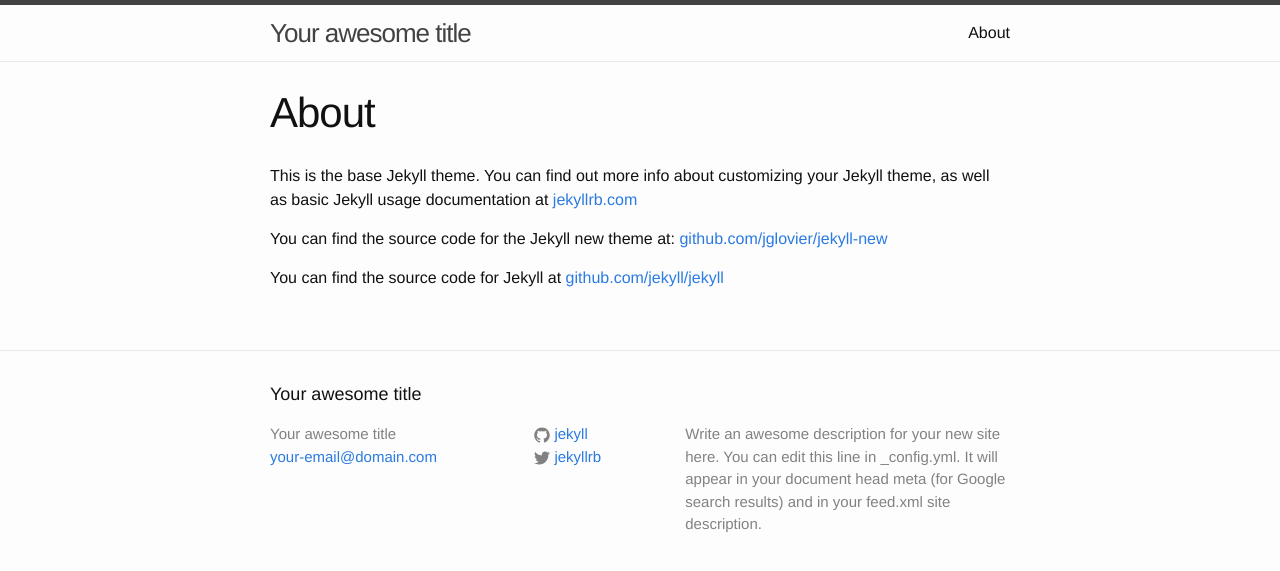
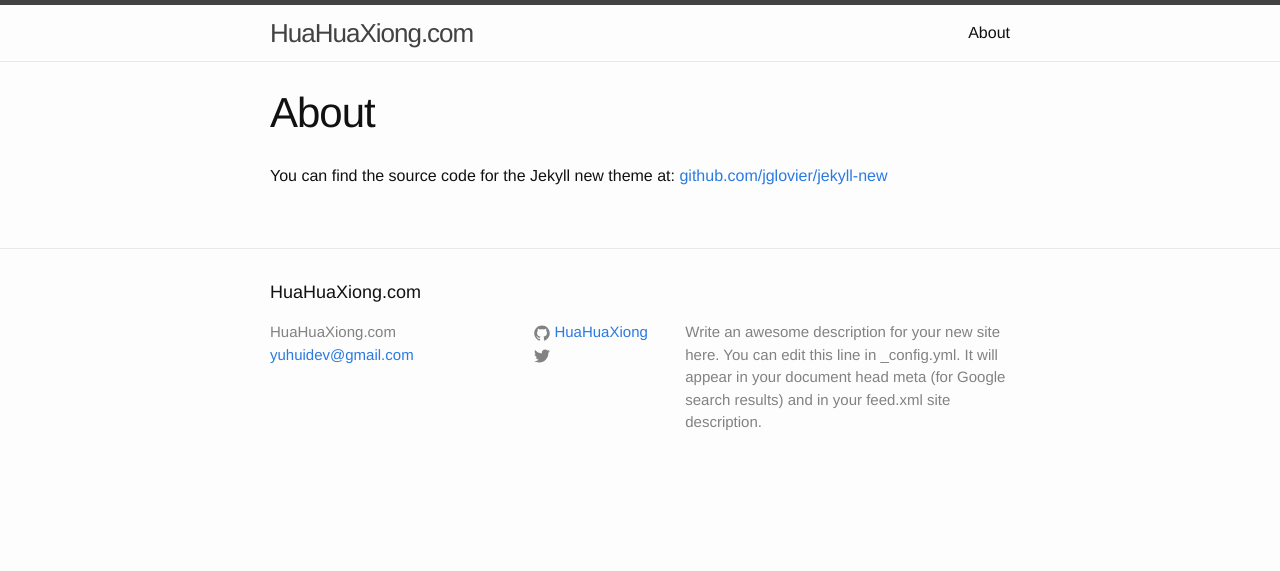
Before and after one commit to huahuaxiong/huahuaxiong, a Jekyll site: the page built from about.md, in a window 1280 px wide. Shown: the top 571 px of the page. Built offline with Jekyll 4.4.1, drawn with Linux system fonts in a browser that asks for light colours.

Commit message:
update about info

```diff
--- a/_config.yml
+++ b/_config.yml
@@ -1,14 +1,14 @@
 # Site settings
-title: Your awesome title
-email: your-email@domain.com
+title: HuaHuaXiong.com
+email: yuhuidev@gmail.com
 description: > # this means to ignore newlines until "baseurl:"
   Write an awesome description for your new site here. You can edit this
   line in _config.yml. It will appear in your document head meta (for
   Google search results) and in your feed.xml site description.
 baseurl: "" # the subpath of your site, e.g. /blog/
-url: "http://yourdomain.com" # the base hostname & protocol for your site
-twitter_username: jekyllrb
-github_username:  jekyll
+url: "http://HuaHuaXiong.com" # the base hostname & protocol for your site
+twitter_username: ''
+github_username:  HuaHuaXiong
 
 # Build settings
 markdown: kramdown
--- a/about.md
+++ b/about.md
@@ -4,8 +4,5 @@
 permalink: /about/
 ---
 
-This is the base Jekyll theme. You can find out more info about customizing your Jekyll theme, as well as basic Jekyll usage documentation at [jekyllrb.com](http://jekyllrb.com/)
 
 You can find the source code for the Jekyll new theme at: [github.com/jglovier/jekyll-new](https://github.com/jglovier/jekyll-new)
-
-You can find the source code for Jekyll at [github.com/jekyll/jekyll](https://github.com/jekyll/jekyll)
```
